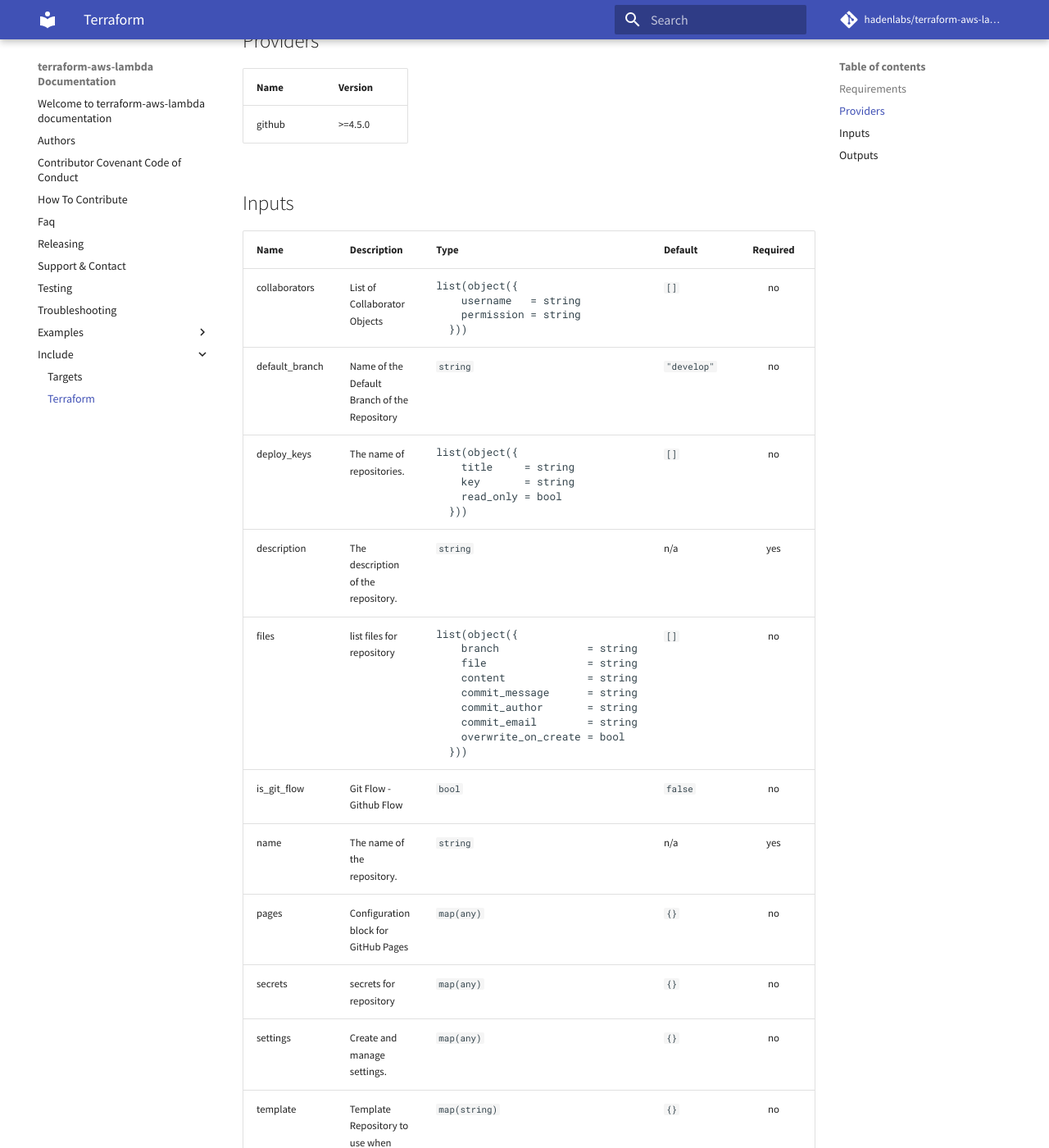
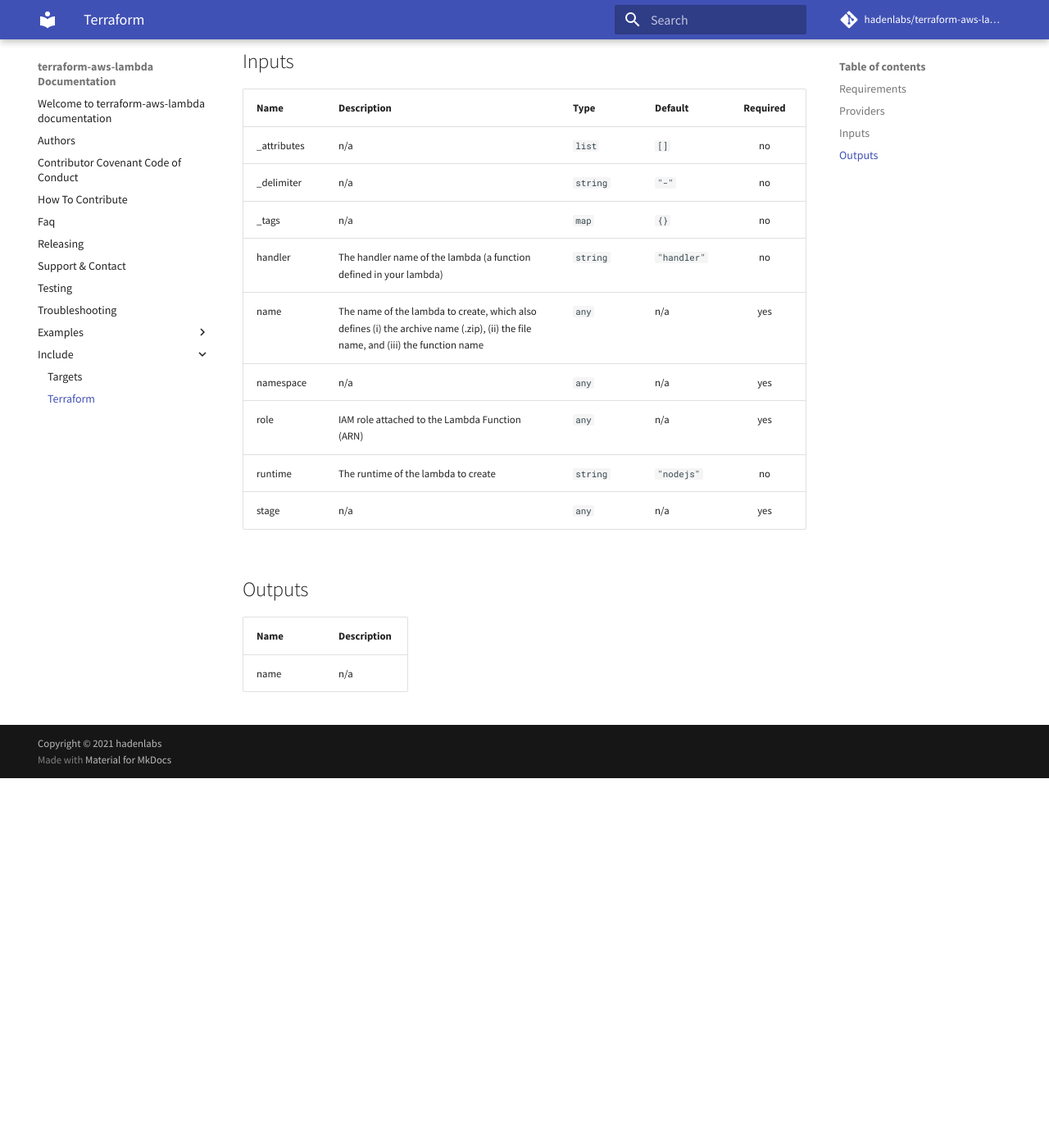
Before and after one commit to luismayta/terraform-aws-lambda, an MkDocs documentation site: the page built from docs/include/terraform.md, in a window 1280 px wide and 1400 px high, scrolled down 503 px. Shown: the whole window at 82% size. Built offline with MkDocs 1.6.1 and Material for MkDocs 9.7.7, drawn with Linux system fonts in a browser that asks for light colours; comment, search, counter and statistics services are not loaded; after the commit the page ends 1452 px from its top, so only the background shows below that; some of the changed text lies outside the part shown.

Commit message:
build: generate documentation project (#5)

```diff
--- a/AUTHORS.rst
+++ /dev/null
@@ -1 +0,0 @@
-@slovacus <slovacus@gmail.com>
--- a/docs/include/terraform.md
+++ b/docs/include/terraform.md
@@ -3,41 +3,30 @@
 This document gives an overview of variables used in the platform of the terraform-aws-lambda.
 ## Requirements
 
-| Name | Version |
-|------|---------|
-| terraform | >= 0.14 |
-| github | >=4.5.0 |
-| local | >=1.3.0 |
+No requirements.
 
 ## Providers
 
 | Name | Version |
 |------|---------|
-| github | >=4.5.0 |
+| aws | n/a |
 
 ## Inputs
 
 | Name | Description | Type | Default | Required |
 |------|-------------|------|---------|:--------:|
-| collaborators | List of Collaborator Objects | <pre>list(object({<br>    username   = string<br>    permission = string<br>  }))</pre> | `[]` | no |
-| default\_branch | Name of the Default Branch of the Repository | `string` | `"develop"` | no |
-| deploy\_keys | The name of repositories. | <pre>list(object({<br>    title     = string<br>    key       = string<br>    read_only = bool<br>  }))</pre> | `[]` | no |
-| description | The description of the repository. | `string` | n/a | yes |
-| files | list files for repository | <pre>list(object({<br>    branch              = string<br>    file                = string<br>    content             = string<br>    commit_message      = string<br>    commit_author       = string<br>    commit_email        = string<br>    overwrite_on_create = bool<br>  }))</pre> | `[]` | no |
-| is\_git\_flow | Git Flow - Github Flow | `bool` | `false` | no |
-| name | The name of the repository. | `string` | n/a | yes |
-| pages | Configuration block for GitHub Pages | `map(any)` | `{}` | no |
-| secrets | secrets for repository | `map(any)` | `{}` | no |
-| settings | Create and manage settings. | `map(any)` | `{}` | no |
-| template | Template Repository to use when creating the Repository | `map(string)` | `{}` | no |
-| topics | topics of project. | `list(string)` | `[]` | no |
-| visibility | The visibility of the repository private or public. | `string` | `"private"` | no |
+| \_attributes | n/a | `list` | `[]` | no |
+| \_delimiter | n/a | `string` | `"-"` | no |
+| \_tags | n/a | `map` | `{}` | no |
+| handler | The handler name of the lambda (a function defined in your lambda) | `string` | `"handler"` | no |
+| name | The name of the lambda to create, which also defines (i) the archive name (.zip), (ii) the file name, and (iii) the function name | `any` | n/a | yes |
+| namespace | n/a | `any` | n/a | yes |
+| role | IAM role attached to the Lambda Function (ARN) | `any` | n/a | yes |
+| runtime | The runtime of the lambda to create | `string` | `"nodejs"` | no |
+| stage | n/a | `any` | n/a | yes |
 
 ## Outputs
 
 | Name | Description |
 |------|-------------|
-| deploy\_key | output instance deploy\_key |
-| files | output instance github files |
-| instance | output instance repository |
-| secrets | output instance github actions secrets |
+| name | n/a |
```
Also changed, not shown: README.md (added, +111 -0 lines), README.rst (deleted), 1 other file.
